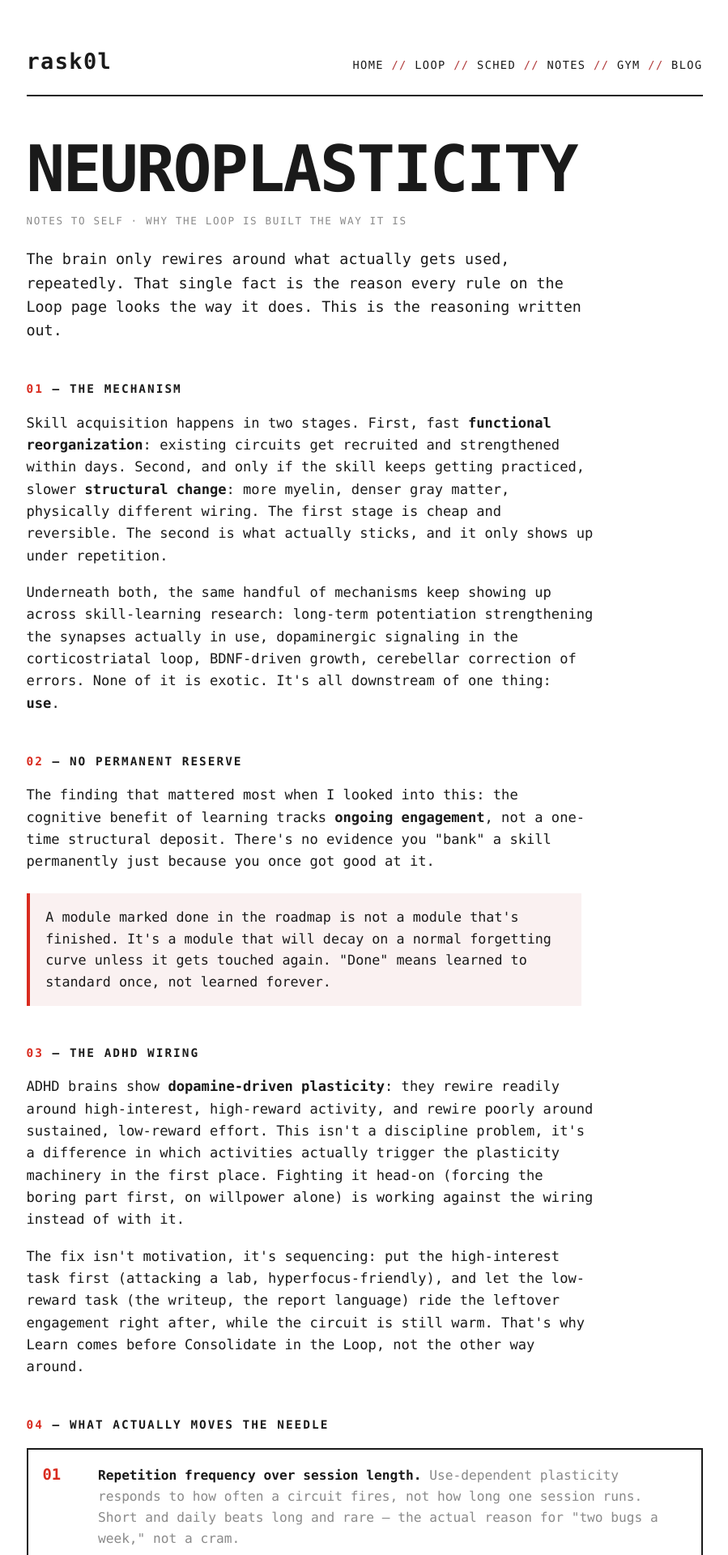
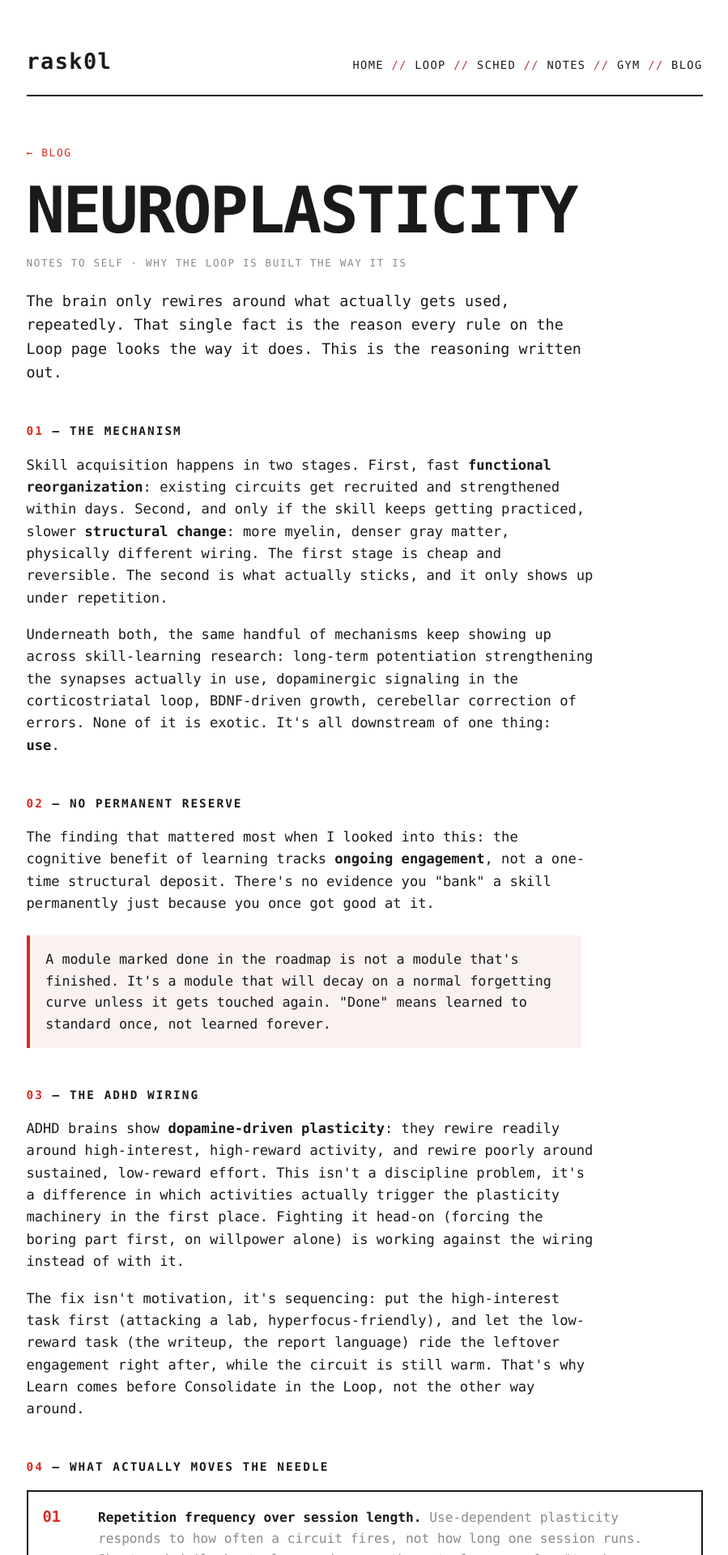
Before and after one commit to rask0l/tracker, a Jekyll site: the page built from neuroplasticity.html, in a window 1280 px wide. Shown: the top 1920 px of the page at 81% size, without its empty margins (190-1089 px from the left). Built offline with Jekyll 4.4.1, drawn with Linux system fonts in a browser that asks for light colours; some of the changed text lies outside the part shown.

Commit message:
Turn the blog into an index with three articles
A second and third piece meant the single-article layout no longer
worked, since each new one would have duplicated ~120 lines of CSS.
_layouts/article.html now holds the shared shell and all the styling,
each article is a root-level page supplying title/dek/order in front
matter, and blog.html auto-lists anything with layout: article. Adding
a fourth piece is one file and nothing else.

New: /sleep/ on memory consolidation, the ADHD sleep-deprivation
multiplier, the bidirectional link with mood, and the honestly modest
acute training cost. /consistency/ on why a missed day barely dents
habit formation while the conclusion drawn afterwards is what ends
runs.

/neuroplasticity/ keeps its URL. Nav now points at /blog/.

Co-Authored-By: Claude Opus 5 <noreply@anthropic.com>

```diff
--- /dev/null
+++ b/_layouts/article.html
@@ -0,0 +1,123 @@
+---
+layout: default
+---
+
+<style>
+  /* ============================================================
+     ARTICLE — shared shell for the blog pieces at /blog/.
+     Brutalist mono, matching /loop/. Each article supplies its
+     title, meta, dek and foot via front matter; the body holds
+     the sections. Add a new piece by dropping in a page with
+     `layout: article` and it self-lists on the index.
+     ============================================================ */
+  .layout-article .wrap { max-width: 880px; }
+
+  .article {
+    --acc: #d92b1f;
+    --line: var(--fg);
+    font-family: ui-monospace, "SF Mono", "SFMono-Regular", Menlo, Consolas, "DejaVu Sans Mono", monospace;
+    color: var(--fg);
+    line-height: 1.6;
+  }
+  @media (prefers-color-scheme: dark) { .article { --acc: #ff4a3d; } }
+
+  .article b { font-weight: 700; }
+  .article i { font-style: normal; text-decoration: underline; text-underline-offset: 2px; }
+
+  .article .back {
+    display: inline-block; margin: 0 0 1.4rem; font-size: 0.72rem;
+    text-transform: uppercase; letter-spacing: 0.12em;
+    color: var(--acc); text-decoration: none; border: 0;
+  }
+  .article .back:hover { text-decoration: underline; }
+
+  .article h1 {
+    font-family: inherit;
+    font-style: normal;
+    font-weight: 800;
+    font-size: clamp(2.4rem, 9vw, 4.4rem);
+    line-height: 0.92;
+    letter-spacing: -0.03em;
+    text-transform: uppercase;
+    margin: 0;
+    border: 0;
+  }
+
+  .article .meta {
+    margin: 1rem 0 0;
+    font-size: 0.7rem;
+    text-transform: uppercase;
+    letter-spacing: 0.13em;
+    color: var(--muted);
+  }
+
+  .article .dek {
+    font-size: 1.02rem;
+    max-width: 62ch;
+    margin: 1.2rem 0 0;
+  }
+
+  .article .sect-h {
+    font-size: 0.8rem;
+    font-weight: 700;
+    text-transform: uppercase;
+    letter-spacing: 0.14em;
+    margin: 2.6rem 0 0.9rem;
+  }
+  .article .sect-h .n { color: var(--acc); }
+
+  .article p.body {
+    max-width: 68ch;
+    margin: 0 0 1rem;
+    font-size: 0.95rem;
+  }
+
+  .article .callout {
+    border-left: 4px solid var(--acc);
+    padding: 0.9rem 1.1rem;
+    margin: 1.4rem 0;
+    max-width: 68ch;
+    font-size: 0.93rem;
+    background: var(--accent-bg);
+  }
+  .article .callout b { color: var(--acc); }
+
+  .article .protocol { border: 2px solid var(--line); list-style: none; margin: 0; padding: 0; }
+  .article .protocol li {
+    display: grid;
+    grid-template-columns: 3rem minmax(0, 1fr);
+    gap: 0.8rem;
+    padding: 0.85rem 1rem;
+    font-size: 0.9rem;
+    align-items: baseline;
+  }
+  .article .protocol li + li { border-top: 2px solid var(--line); }
+  .article .protocol .rn { font-weight: 800; color: var(--acc); font-size: 1.05rem; }
+  .article .protocol .note { color: var(--muted); }
+
+  .article .sources { margin: 0; padding: 0; list-style: none; font-size: 0.78rem; }
+  .article .sources li { margin: 0 0 0.5rem; }
+  .article .sources a { color: var(--muted); }
+
+  .article .art-foot {
+    margin-top: 2.4rem;
+    padding-top: 1rem;
+    border-top: 3px solid var(--line);
+    font-size: 0.72rem;
+    text-transform: uppercase;
+    letter-spacing: 0.15em;
+    color: var(--muted);
+  }
+</style>
+
+<div class="article">
+  <a class="back" href="{{ '/blog/' | relative_url }}">&larr; blog</a>
+
+  <h1>{{ page.title }}</h1>
+  {% if page.meta %}<p class="meta">{{ page.meta }}</p>{% endif %}
+  {% if page.dek %}<p class="dek">{{ page.dek }}</p>{% endif %}
+
+  {{ content }}
+
+  {% if page.foot %}<p class="art-foot">{{ page.foot }}</p>{% endif %}
+</div>
--- a/_layouts/default.html
+++ b/_layouts/default.html
@@ -18,7 +18,7 @@
         <a href="{{ '/sched/' | relative_url }}">sched</a> //
         <a href="{{ '/notes/' | relative_url }}">notes</a> //
         <a href="{{ '/gym/' | relative_url }}">gym</a> //
-        <a href="{{ '/neuroplasticity/' | relative_url }}">blog</a>
+        <a href="{{ '/blog/' | relative_url }}">blog</a>
       </nav>
     </header>
 
--- a/_layouts/neuroplasticity.html
+++ /dev/null
@@ -1,149 +0,0 @@
----
-layout: default
----
-
-<style>
-  /* ============================================================
-     NEUROPLASTICITY — a single static article. Brutalist mono,
-     matching /loop/. Content lives here, not in a data file,
-     same pattern as the Loop reference card.
-     ============================================================ */
-  .layout-neuroplasticity .wrap { max-width: 880px; }
-
-  .np-article {
-    --acc: #d92b1f;
-    --line: var(--fg);
-    font-family: ui-monospace, "SF Mono", "SFMono-Regular", Menlo, Consolas, "DejaVu Sans Mono", monospace;
-    color: var(--fg);
-    line-height: 1.6;
-  }
-  @media (prefers-color-scheme: dark) { .np-article { --acc: #ff4a3d; } }
-
-  .np-article b { font-weight: 700; }
-
-  .np-article h1 {
-    font-family: inherit;
-    font-style: normal;
-    font-weight: 800;
-    font-size: clamp(2.4rem, 9vw, 4.4rem);
-    line-height: 0.92;
-    letter-spacing: -0.03em;
-    text-transform: uppercase;
-    margin: 0;
-    border: 0;
-  }
-
-  .np-article .meta {
-    margin: 1rem 0 0;
-    font-size: 0.7rem;
-    text-transform: uppercase;
-    letter-spacing: 0.13em;
-    color: var(--muted);
-  }
-
-  .np-article .dek {
-    font-size: 1.02rem;
-    max-width: 62ch;
-    margin: 1.2rem 0 0;
-  }
-
-  .np-article .sect-h {
-    font-size: 0.8rem;
-    font-weight: 700;
-    text-transform: uppercase;
-    letter-spacing: 0.14em;
-    margin: 2.6rem 0 0.9rem;
-  }
-  .np-article .sect-h .n { color: var(--acc); }
-
-  .np-article p.body {
-    max-width: 68ch;
-    margin: 0 0 1rem;
-    font-size: 0.95rem;
-  }
-  .np-article p.body:last-child { margin-bottom: 0; }
-
-  .np-article .callout {
-    border-left: 4px solid var(--acc);
-    padding: 0.9rem 1.1rem;
-    margin: 1.4rem 0;
-    max-width: 68ch;
-    font-size: 0.93rem;
-    background: var(--accent-bg);
-  }
-  .np-article .callout b { color: var(--acc); }
-
-  .np-article .protocol { border: 2px solid var(--line); list-style: none; margin: 0; padding: 0; }
-  .np-article .protocol li {
-    display: grid;
-    grid-template-columns: 3rem 1fr;
-    gap: 0.8rem;
-    padding: 0.85rem 1rem;
-    font-size: 0.9rem;
-    align-items: baseline;
-  }
-  .np-article .protocol li + li { border-top: 2px solid var(--line); }
-  .np-article .protocol .rn { font-weight: 800; color: var(--acc); font-size: 1.05rem; }
-  .np-article .protocol .note { color: var(--muted); }
-
-  .np-article .sources {
-    margin: 0;
-    padding: 0;
-    list-style: none;
-    font-size: 0.78rem;
-  }
-  .np-article .sources li { margin: 0 0 0.5rem; }
-  .np-article .sources a { color: var(--muted); }
-
-  .np-article .np-foot {
-    margin-top: 2.4rem;
-    padding-top: 1rem;
-    border-top: 3px solid var(--line);
-    font-size: 0.72rem;
-    text-transform: uppercase;
-    letter-spacing: 0.15em;
-    color: var(--muted);
-  }
-</style>
-
-<div class="np-article">
-  <h1>Neuroplasticity</h1>
-  <p class="meta">Notes to self · why the Loop is built the way it is</p>
-  <p class="dek">The brain only rewires around what actually gets used, repeatedly. That single fact is the reason every rule on the Loop page looks the way it does. This is the reasoning written out.</p>
-
-  <p class="sect-h"><span class="n">01</span> — The mechanism</p>
-  <p class="body">Skill acquisition happens in two stages. First, fast <b>functional reorganization</b>: existing circuits get recruited and strengthened within days. Second, and only if the skill keeps getting practiced, slower <b>structural change</b>: more myelin, denser gray matter, physically different wiring. The first stage is cheap and reversible. The second is what actually sticks, and it only shows up under repetition.</p>
-  <p class="body">Underneath both, the same handful of mechanisms keep showing up across skill-learning research: long-term potentiation strengthening the synapses actually in use, dopaminergic signaling in the corticostriatal loop, BDNF-driven growth, cerebellar correction of errors. None of it is exotic. It's all downstream of one thing: <b>use</b>.</p>
-
-  <p class="sect-h"><span class="n">02</span> — No permanent reserve</p>
-  <p class="body">The finding that mattered most when I looked into this: the cognitive benefit of learning tracks <b>ongoing engagement</b>, not a one-time structural deposit. There's no evidence you "bank" a skill permanently just because you once got good at it.</p>
-  <div class="callout">A module marked done in the roadmap is not a module that's finished. It's a module that will decay on a normal forgetting curve unless it gets touched again. "Done" means learned to standard once, not learned forever.</div>
-
-  <p class="sect-h"><span class="n">03</span> — The ADHD wiring</p>
-  <p class="body">ADHD brains show <b>dopamine-driven plasticity</b>: they rewire readily around high-interest, high-reward activity, and rewire poorly around sustained, low-reward effort. This isn't a discipline problem, it's a difference in which activities actually trigger the plasticity machinery in the first place. Fighting it head-on (forcing the boring part first, on willpower alone) is working against the wiring instead of with it.</p>
-  <p class="body">The fix isn't motivation, it's sequencing: put the high-interest task first (attacking a lab, hyperfocus-friendly), and let the low-reward task (the writeup, the report language) ride the leftover engagement right after, while the circuit is still warm. That's why Learn comes before Consolidate in the Loop, not the other way around.</p>
-
-  <p class="sect-h"><span class="n">04</span> — What actually moves the needle</p>
-  <ul class="protocol">
-    <li><span class="rn">01</span><span><b>Repetition frequency over session length.</b> <span class="note">Use-dependent plasticity responds to how often a circuit fires, not how long one session runs. Short and daily beats long and rare — the actual reason for "two bugs a week," not a cram.</span></span></li>
-    <li><span class="rn">02</span><span><b>Retrieval over rereading.</b> <span class="note">Reconstructing what you learned from memory drives more structural change per minute than passively reviewing it. Closed-book first, then patch gaps — never the reverse.</span></span></li>
-    <li><span class="rn">03</span><span><b>Exercise widens the window.</b> <span class="note">Training spikes BDNF for roughly two hours afterward, meaning the brain is measurably more plastic in that window. A study block that lands inside it is worth more than the same block hours away from it.</span></span></li>
-    <li><span class="rn">04</span><span><b>Sleep is the consolidation step, not the recovery step.</b> <span class="note">Structural change (myelination, synaptic pruning) largely happens during sleep after practice, not during it. Cutting sleep to fit in more study cuts the step that locks the gain in.</span></span></li>
-    <li><span class="rn">05</span><span><b>Age isn't the constraint here.</b> <span class="note">General skill-learning plasticity doesn't meaningfully decline until well into the 30s–40s, and even then gradually. At 22, the only real variable is consistency, not a closing window.</span></span></li>
-  </ul>
-
-  <p class="sect-h"><span class="n">05</span> — Where this shows up on the Loop</p>
-  <p class="body">Rules 05 and 06 on the <a href="{{ '/loop/' | relative_url }}">Loop</a> page came directly out of this: train before you study to land inside the BDNF window, and cycle old "done" modules back into warm-up so plasticity that isn't reused doesn't quietly reverse. The rest of the Loop's shape (Learn before Consolidate, closed-book writeups, short daily sessions over cramming) was arrived at independently but turns out to match the mechanism almost exactly.</p>
-
-  <p class="sect-h"><span class="n">06</span> — Sources</p>
-  <ul class="sources">
-    <li><a href="https://pmc.ncbi.nlm.nih.gov/articles/PMC13484637/">Neuroplasticity in adult second language learning: a systematic scoping review — PMC</a></li>
-    <li><a href="https://doi.org/10.3390/brainsci16070694">Biochemical Pathways of Neuroplasticity in Sport Skill Acquisition</a></li>
-    <li><a href="https://www.apa.org/monitor/2026/04-05/learning-protects-aging-brain">How learning protects the aging brain — APA Monitor</a></li>
-    <li><a href="https://neurosity.co/guides/neuroplasticity-adhd-brain-rewiring">Neuroplasticity in ADHD: How the ADHD Brain Rewires</a></li>
-    <li><a href="https://www.psychologytoday.com/us/blog/mythbusting-adhd/202405/learn-to-rewire-your-adhd-brain-to-improve-cognitive-skills">Learn to Rewire Your ADHD Brain — Psychology Today</a></li>
-    <li><a href="https://www.ncbi.nlm.nih.gov/pmc/articles/PMC8334010/">A Review of Working Memory Training in ADHD Management</a></li>
-  </ul>
-
-  <p class="np-foot">Written once, worth rereading whenever the Loop feels arbitrary.</p>
-</div>
--- a/index.html
+++ b/index.html
@@ -42,6 +42,6 @@ permalink: /
     <li><a href="{{ '/sched/' | relative_url }}"><span class="k">Sched</span><span class="d">the day / week / month calendar</span><span class="go">&rarr;</span></a></li>
     <li><a href="{{ '/notes/' | relative_url }}"><span class="k">Notes</span><span class="d">the playbook, writeups + evidence</span><span class="go">&rarr;</span></a></li>
     <li><a href="{{ '/gym/' | relative_url }}"><span class="k">Gym</span><span class="d">split, working weights, sessions</span><span class="go">&rarr;</span></a></li>
-    <li><a href="{{ '/neuroplasticity/' | relative_url }}"><span class="k">Blog</span><span class="d">neuroplasticity, and why the Loop is shaped this way</span><span class="go">&rarr;</span></a></li>
+    <li><a href="{{ '/blog/' | relative_url }}"><span class="k">Blog</span><span class="d">neuroplasticity, sleep, and why the Loop is shaped this way</span><span class="go">&rarr;</span></a></li>
   </ul>
 </div>
--- /dev/null
+++ b/neuroplasticity.html
@@ -0,0 +1,44 @@
+---
+layout: article
+permalink: /neuroplasticity/
+title: Neuroplasticity
+meta: Notes to self · why the Loop is built the way it is
+dek: The brain only rewires around what actually gets used, repeatedly. That single fact is the reason every rule on the Loop page looks the way it does. This is the reasoning written out.
+foot: Written once, worth rereading whenever the Loop feels arbitrary.
+order: 1
+blurb: Why use-dependent rewiring, not talent or age, is what decides whether a module sticks.
+---
+
+<p class="sect-h"><span class="n">01</span> — The mechanism</p>
+<p class="body">Skill acquisition happens in two stages. First, fast <b>functional reorganization</b>: existing circuits get recruited and strengthened within days. Second, and only if the skill keeps getting practiced, slower <b>structural change</b>: more myelin, denser gray matter, physically different wiring. The first stage is cheap and reversible. The second is what actually sticks, and it only shows up under repetition.</p>
+<p class="body">Underneath both, the same handful of mechanisms keep showing up across skill-learning research: long-term potentiation strengthening the synapses actually in use, dopaminergic signaling in the corticostriatal loop, BDNF-driven growth, cerebellar correction of errors. None of it is exotic. It's all downstream of one thing: <b>use</b>.</p>
+
+<p class="sect-h"><span class="n">02</span> — No permanent reserve</p>
+<p class="body">The finding that mattered most when I looked into this: the cognitive benefit of learning tracks <b>ongoing engagement</b>, not a one-time structural deposit. There's no evidence you "bank" a skill permanently just because you once got good at it.</p>
+<div class="callout">A module marked done in the roadmap is not a module that's finished. It's a module that will decay on a normal forgetting curve unless it gets touched again. "Done" means learned to standard once, not learned forever.</div>
+
+<p class="sect-h"><span class="n">03</span> — The ADHD wiring</p>
+<p class="body">ADHD brains show <b>dopamine-driven plasticity</b>: they rewire readily around high-interest, high-reward activity, and rewire poorly around sustained, low-reward effort. This isn't a discipline problem, it's a difference in which activities actually trigger the plasticity machinery in the first place. Fighting it head-on (forcing the boring part first, on willpower alone) is working against the wiring instead of with it.</p>
+<p class="body">The fix isn't motivation, it's sequencing: put the high-interest task first (attacking a lab, hyperfocus-friendly), and let the low-reward task (the writeup, the report language) ride the leftover engagement right after, while the circuit is still warm. That's why Learn comes before Consolidate in the Loop, not the other way around.</p>
+
+<p class="sect-h"><span class="n">04</span> — What actually moves the needle</p>
+<ul class="protocol">
+  <li><span class="rn">01</span><span><b>Repetition frequency over session length.</b> <span class="note">Use-dependent plasticity responds to how often a circuit fires, not how long one session runs. Short and daily beats long and rare, the actual reason for "two bugs a week" instead of a cram.</span></span></li>
+  <li><span class="rn">02</span><span><b>Retrieval over rereading.</b> <span class="note">Reconstructing what you learned from memory drives more structural change per minute than passively reviewing it. Closed-book first, then patch gaps, never the reverse.</span></span></li>
+  <li><span class="rn">03</span><span><b>Exercise widens the window.</b> <span class="note">Training spikes BDNF for roughly two hours afterward, meaning the brain is measurably more plastic in that window. A study block that lands inside it is worth more than the same block hours away from it.</span></span></li>
+  <li><span class="rn">04</span><span><b>Sleep is the consolidation step, not the recovery step.</b> <span class="note">Structural change largely happens during sleep after practice, not during it. Cutting sleep to fit in more study cuts the step that locks the gain in. <a href="{{ '/sleep/' | relative_url }}">Its own piece here.</a></span></span></li>
+  <li><span class="rn">05</span><span><b>Age isn't the constraint here.</b> <span class="note">General skill-learning plasticity doesn't meaningfully decline until well into the 30s and 40s, and even then gradually. At 22, the only real variable is consistency, not a closing window.</span></span></li>
+</ul>
+
+<p class="sect-h"><span class="n">05</span> — Where this shows up on the Loop</p>
+<p class="body">Rules 05 and 06 on the <a href="{{ '/loop/' | relative_url }}">Loop</a> page came directly out of this: train before you study to land inside the BDNF window, and cycle old "done" modules back into warm-up so plasticity that isn't reused doesn't quietly reverse. The rest of the Loop's shape (Learn before Consolidate, closed-book writeups, short daily sessions over cramming) was arrived at independently but turns out to match the mechanism almost exactly.</p>
+
+<p class="sect-h"><span class="n">06</span> — Sources</p>
+<ul class="sources">
+  <li><a href="https://pmc.ncbi.nlm.nih.gov/articles/PMC13484637/">Neuroplasticity in adult second language learning: a systematic scoping review — PMC</a></li>
+  <li><a href="https://doi.org/10.3390/brainsci16070694">Biochemical Pathways of Neuroplasticity in Sport Skill Acquisition</a></li>
+  <li><a href="https://www.apa.org/monitor/2026/04-05/learning-protects-aging-brain">How learning protects the aging brain — APA Monitor</a></li>
+  <li><a href="https://neurosity.co/guides/neuroplasticity-adhd-brain-rewiring">Neuroplasticity in ADHD: How the ADHD Brain Rewires</a></li>
+  <li><a href="https://www.psychologytoday.com/us/blog/mythbusting-adhd/202405/learn-to-rewire-your-adhd-brain-to-improve-cognitive-skills">Learn to Rewire Your ADHD Brain — Psychology Today</a></li>
+  <li><a href="https://www.ncbi.nlm.nih.gov/pmc/articles/PMC8334010/">A Review of Working Memory Training in ADHD Management</a></li>
+</ul>
```
Also changed, not shown: CLAUDE.md (+8 -1 lines), blog.html (added, +75 -0 lines), consistency.html (added, +53 -0 lines), neuroplasticity.md (deleted, +0 -5 lines), sleep.html (added, +55 -0 lines).
